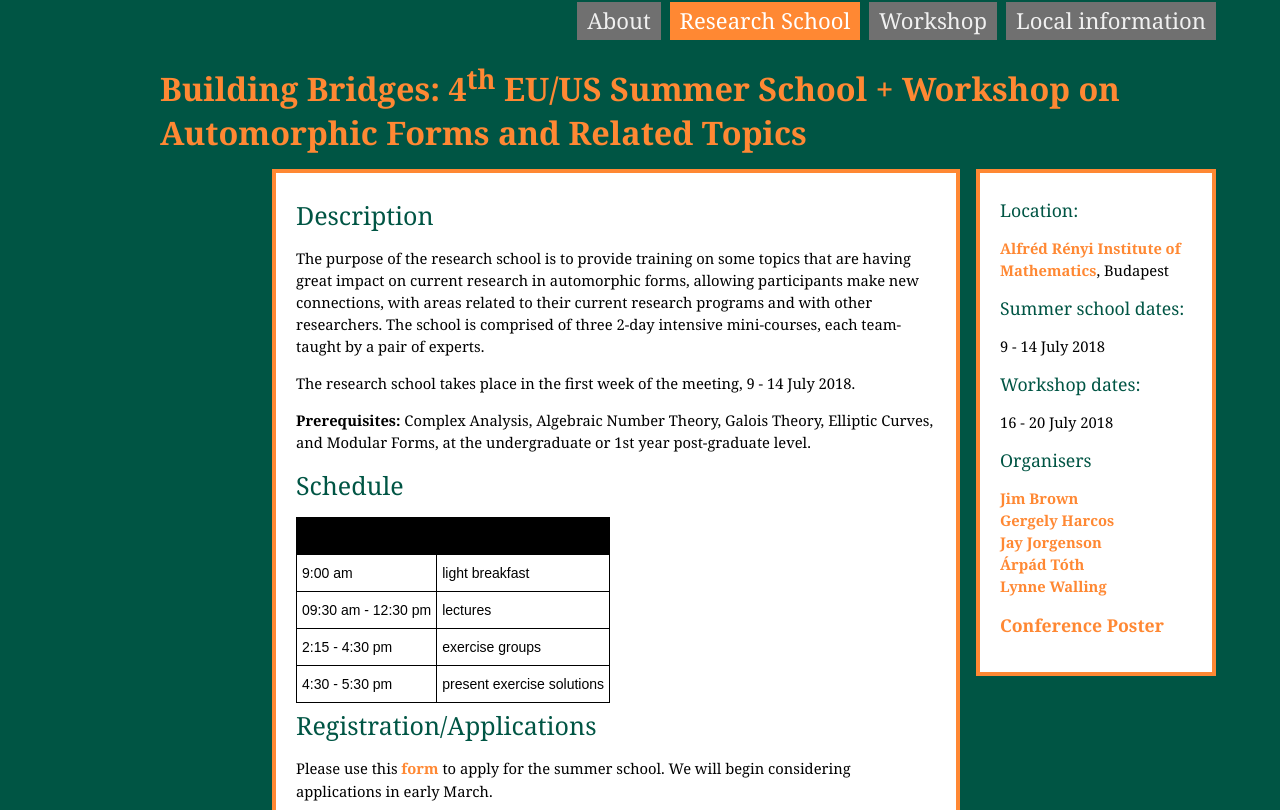
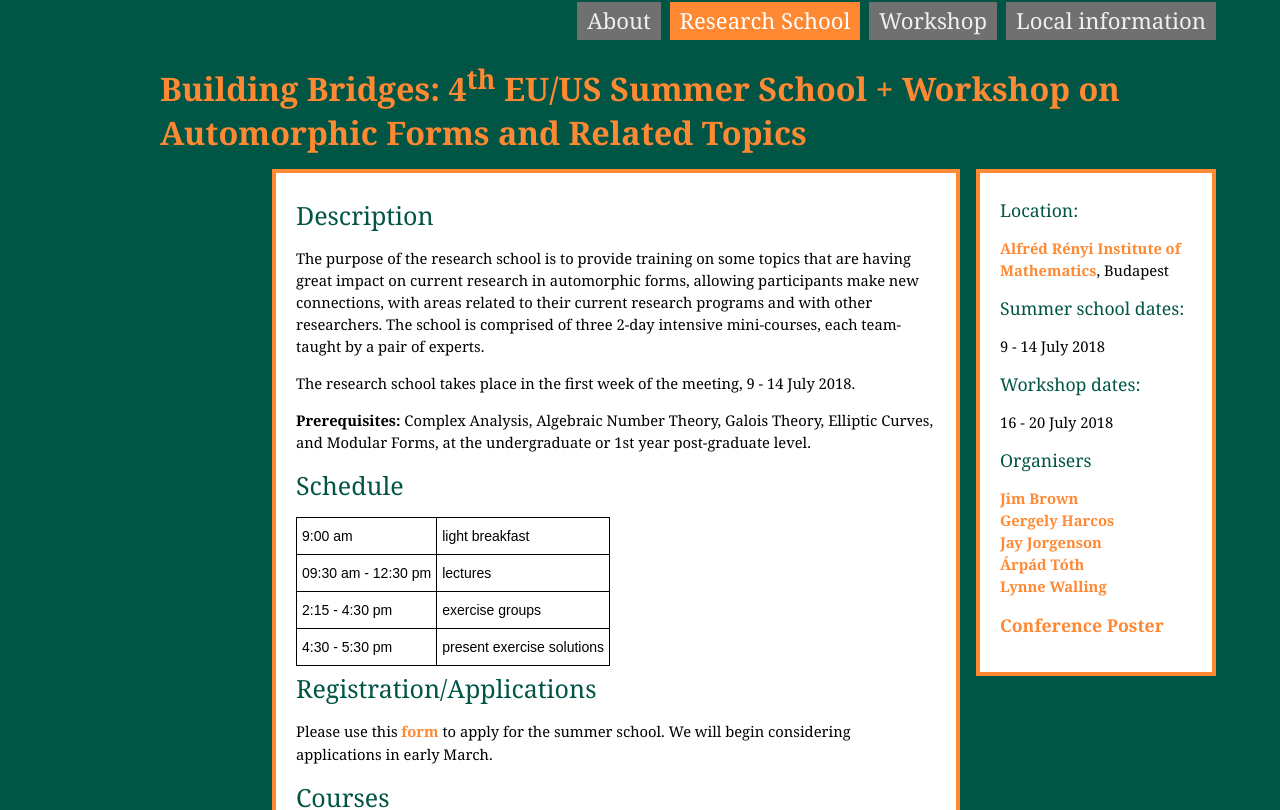
Before and after one commit to afw-eu/afw-eu.github.io, a plain HTML site: page school.html in a window 1280 px wide. Shown: the top 810 px of the page. Drawn offline with Linux system fonts and the light colour scheme.

Commit message:
Update school.html

```diff
--- a/school.html
+++ b/school.html
@@ -77,9 +77,6 @@
 </style>
 <table class="tg">
   <tr>
-    <th class="tg-gqdk" colspan="2">Schedule</th>
-  </tr>
-  <tr>
     <td class="tg-yw4l">9:00 am</td>
     <td class="tg-yw4l">light breakfast</td>
   </tr>
```
